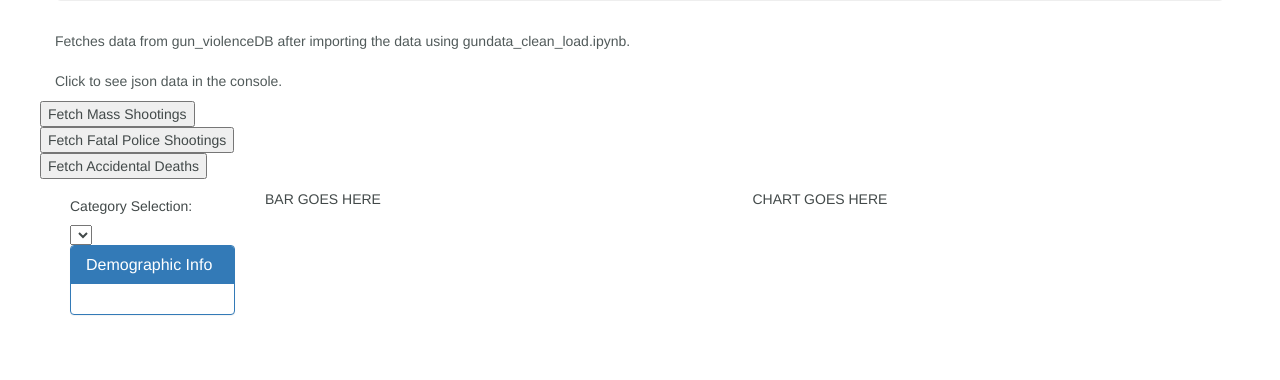
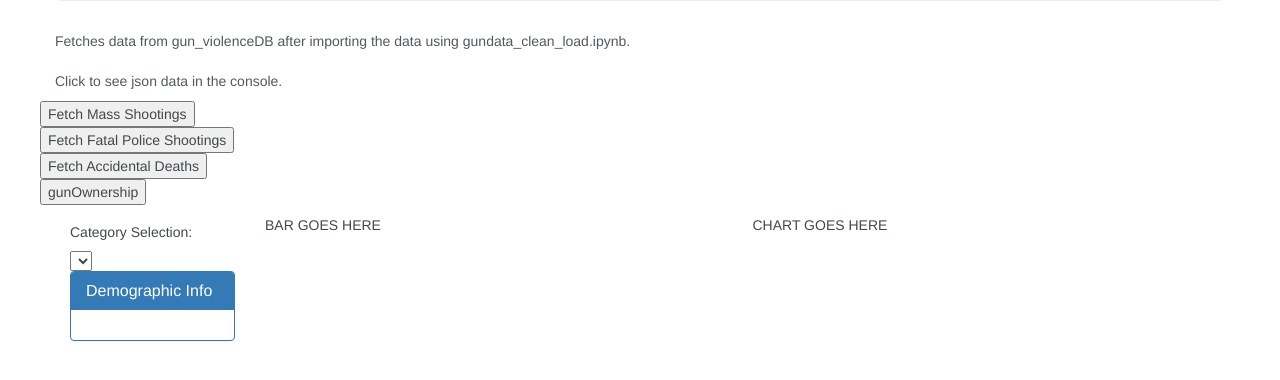
Before and after one commit to aimeevu/project-3-group-e, a Flask app: page / in a window 1280 px wide. Shown: the part 269-649 px from the top of the page. Run offline with Flask 2, Linux system fonts and the light colour scheme; lists and menus that the app fills with data are empty; some libraries are stand-ins or nearby versions.

Commit message:
adding gun

```diff
--- a/static/js/app.js
+++ b/static/js/app.js
@@ -1,6 +1,8 @@
 const MASS_SHOOTING_URL = "/gun_violenceDB/massShootings";
 const POLICE_SHOOTING_URL = "/gun_violenceDB/fatalPoliceShootings";
 const ACCIDENTAL_DEATH_URL = "/gun_violenceDB/accidentalDeath";
+const gunOwnership_URL = "/gun_violenceDB/gunOwnership";
+
 
 let massShootingData;
 let policeShootingData;
@@ -22,6 +24,7 @@ function fetchPoliceShootings() {
             console.log(policeShootingData);
         });
 }
+
 function fetchAccidentalDeath() {
     fetch(ACCIDENTAL_DEATH_URL)
         .then((response) => response.json())
@@ -30,3 +33,12 @@ function fetchAccidentalDeath() {
             console.log(accidentalDeathData);
         });
 }
+
+function gunOwnership() {
+    fetch(gunOwnership_URL)
+        .then((response) => response.json())
+        .then((data) => {
+            accidentalDeathData = data;
+            console.log(accidentalDeathData);
+        });
+}
--- a/templates/index.html
+++ b/templates/index.html
@@ -33,6 +33,7 @@
         <div class="row"><button onclick="fetchMassShootings();">Fetch Mass Shootings</button></div>
         <div class="row"><button onclick="fetchPoliceShootings();">Fetch Fatal Police Shootings</button></div>
         <div class="row"><button onclick="fetchAccidentalDeath();">Fetch Accidental Deaths</button></div>
+        <div class="row"><button onclick="gunOwnership();">gunOwnership</button></div>
       </p>
     </div>
     <div class="row">
```
